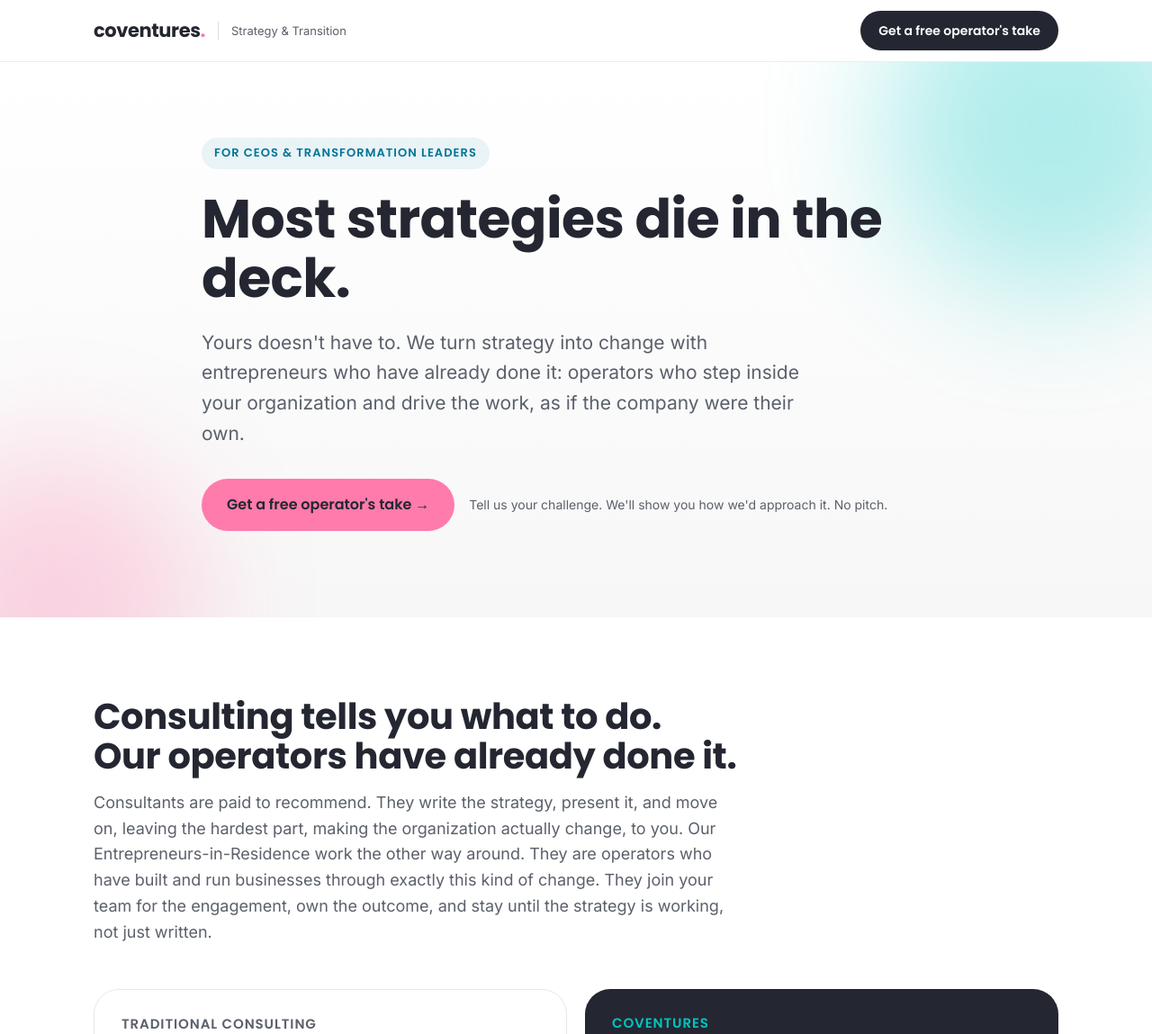
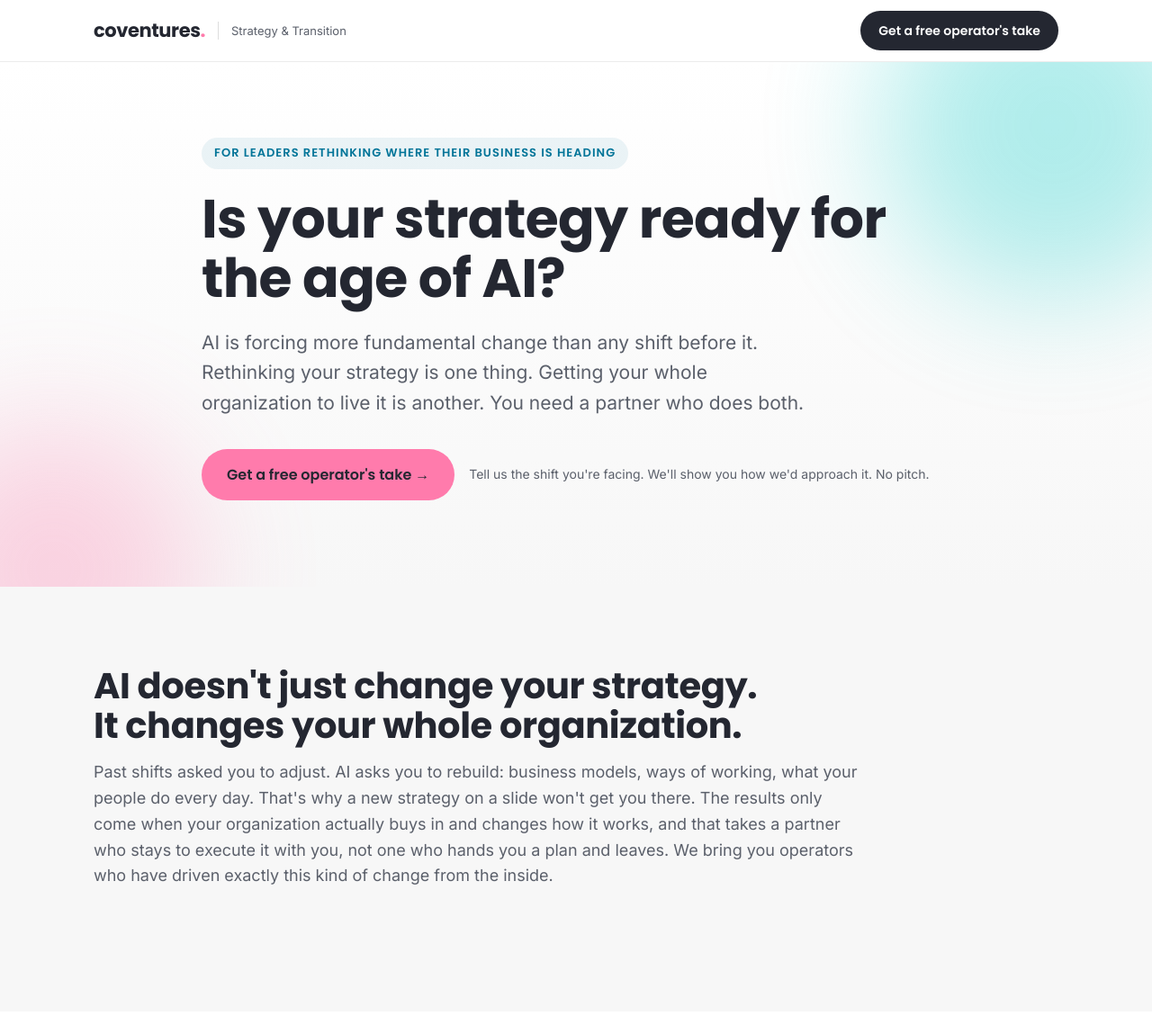
Before and after one commit to Mark000/coventures-strategy-demand-test, a plain HTML site: page index.html in a window 1280 px wide. Shown: the top 1149 px of the page at 90% size. Drawn offline with Linux system fonts and the light colour scheme.

Commit message:
Rework copy: AI-readiness angle, partner-search moment, why-now section

```diff
--- a/index.html
+++ b/index.html
@@ -5,10 +5,10 @@
 <meta name="viewport" content="width=device-width, initial-scale=1" />
 <!-- Demand-gen test page. Unlinked, paid-traffic only. Keep out of search. -->
 <meta name="robots" content="noindex, nofollow" />
-<title>Strategy that gets executed | Coventures</title>
-<meta name="description" content="Strategy that stays on paper is just an expensive document. Coventures turns strategy into change with entrepreneurs who have already done it." />
-<meta property="og:title" content="Most strategies die in the deck. Yours doesn't have to." />
-<meta property="og:description" content="We turn strategy into change with operators who step inside your organization and drive the work, not advisors who hand you a deck and leave." />
+<title>Is your strategy ready for the age of AI? | Coventures</title>
+<meta name="description" content="AI is forcing more fundamental change than any shift before it. Coventures pairs you with operators who help you rethink your strategy and execute it, not advisors who hand you a deck and leave." />
+<meta property="og:title" content="Is your strategy ready for the age of AI?" />
+<meta property="og:description" content="Rethinking your strategy is one thing. Getting your whole organization to live it is another. Partner with operators who do both." />
 <meta property="og:type" content="website" />
 <link rel="icon" href="https://cdn.prod.website-files.com/641416cb3df6ef29ee32e0af/64880580a394f56a82b63f15_favicon.png" />
 <link rel="preconnect" href="https://fonts.googleapis.com" />
@@ -160,12 +160,22 @@
   <div class="blob b1"></div>
   <div class="blob b2"></div>
   <div class="wrap">
-    <span class="eyebrow">For CEOs &amp; transformation leaders</span>
-    <h1>Most strategies die in the deck.</h1>
-    <p class="sub">Yours doesn't have to. We turn strategy into change with entrepreneurs who have already done it: operators who step inside your organization and drive the work, as if the company were their own.</p>
+    <span class="eyebrow">For leaders rethinking where their business is heading</span>
+    <h1>Is your strategy ready for the age of AI?</h1>
+    <p class="sub">AI is forcing more fundamental change than any shift before it. Rethinking your strategy is one thing. Getting your whole organization to live it is another. You need a partner who does both.</p>
     <div class="cta-row">
       <a href="#offer" class="btn btn-primary">Get a free operator's take &rarr;</a>
-      <span class="cta-note">Tell us your challenge. We'll show you how we'd approach it. No pitch.</span>
+      <span class="cta-note">Tell us the shift you're facing. We'll show you how we'd approach it. No pitch.</span>
+    </div>
+  </div>
+</section>
+
+<!-- WHY NOW (AI) -->
+<section class="block bg-light">
+  <div class="wrap">
+    <div class="section-head" style="max-width:860px">
+      <h2>AI doesn't just change your strategy.<br>It changes your whole organization.</h2>
+      <p>Past shifts asked you to adjust. AI asks you to rebuild: business models, ways of working, what your people do every day. That's why a new strategy on a slide won't get you there. The results only come when your organization actually buys in and changes how it works, and that takes a partner who stays to execute it with you, not one who hands you a plan and leaves. We bring you operators who have driven exactly this kind of change from the inside.</p>
     </div>
   </div>
 </section>
@@ -276,7 +286,7 @@
     <div class="offer-grid">
       <div class="offer">
         <h2>How would Coventures solve your problem?</h2>
-        <p>Tell us the challenge you're wrestling with. One of our operators, working with our team, will put together a short, tailored take:</p>
+        <p>Tell us the shift you're facing. One of our operators, working with our team, will put together a short, tailored take:</p>
         <div class="check"><svg width="20" height="20" viewBox="0 0 20 20" fill="none"><circle cx="10" cy="10" r="10" fill="#00C5C1"/><path d="M6 10.5l2.5 2.5L14 7" stroke="#242731" stroke-width="2" stroke-linecap="round" stroke-linejoin="round"/></svg><span>How we'd read your situation</span></div>
         <div class="check"><svg width="20" height="20" viewBox="0 0 20 20" fill="none"><circle cx="10" cy="10" r="10" fill="#00C5C1"/><path d="M6 10.5l2.5 2.5L14 7" stroke="#242731" stroke-width="2" stroke-linecap="round" stroke-linejoin="round"/></svg><span>The moves we'd make, and who from our network would do it</span></div>
         <div class="check"><svg width="20" height="20" viewBox="0 0 20 20" fill="none"><circle cx="10" cy="10" r="10" fill="#00C5C1"/><path d="M6 10.5l2.5 2.5L14 7" stroke="#242731" stroke-width="2" stroke-linecap="round" stroke-linejoin="round"/></svg><span>Where we've done something like it before</span></div>
```
